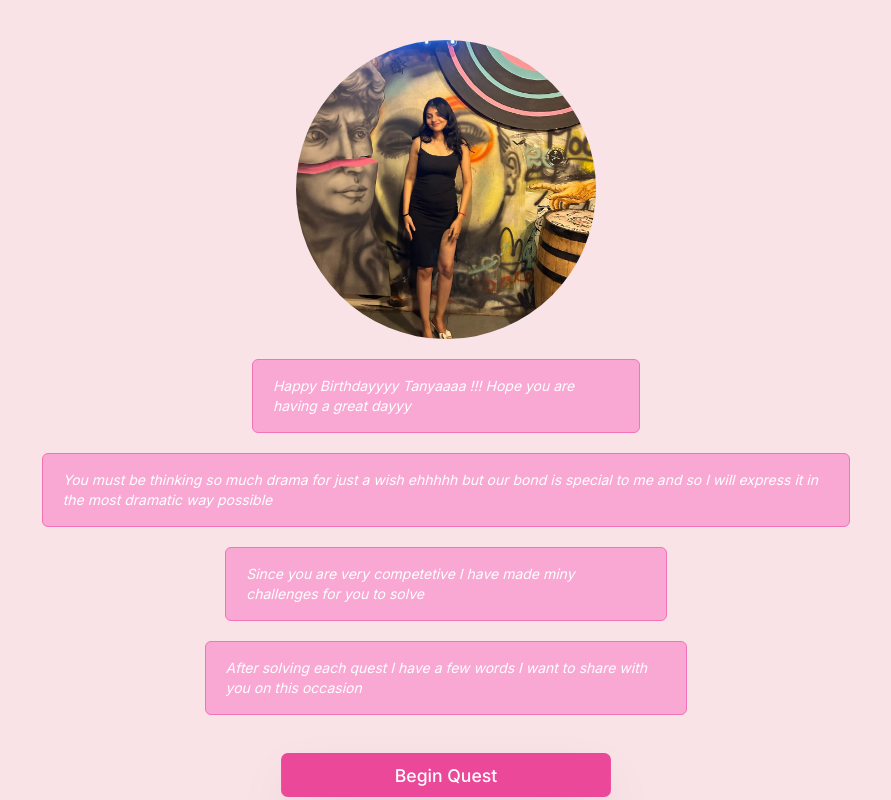
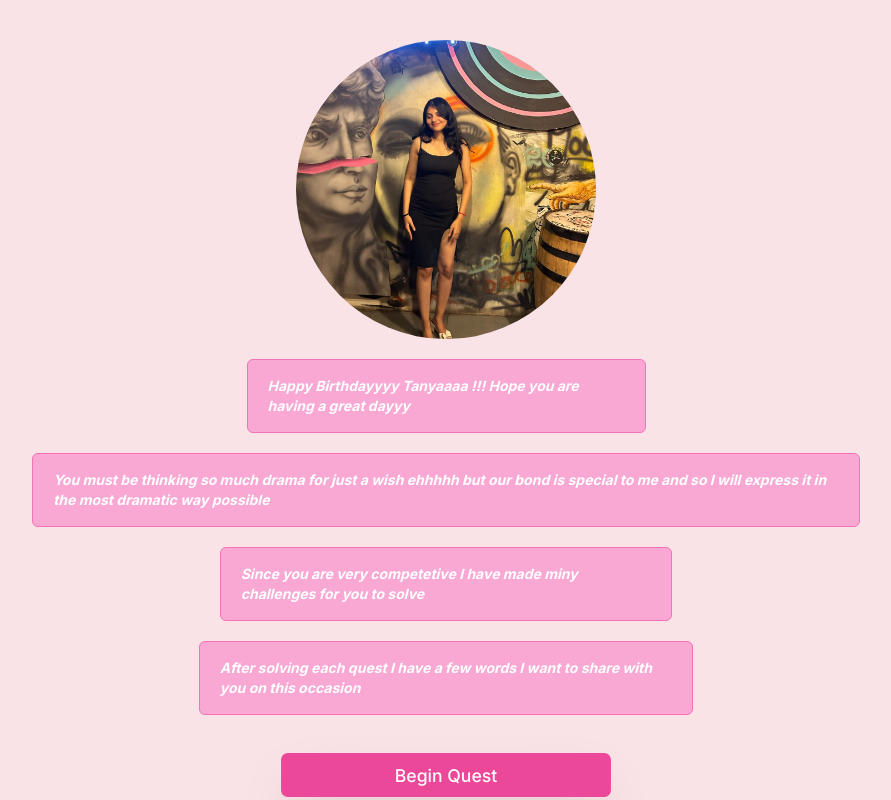
Before and after one commit to Par222/tanya, a Next.js app: page / in a window 1280 px wide. Shown: the whole page, without its empty margins (194-1085 px from the left). Built offline with nearby package versions, Linux system fonts and the light colour scheme.

Commit message:
added suspended cron

```diff
--- a/components/MessageBox.js
+++ b/components/MessageBox.js
@@ -2,7 +2,7 @@ const MessageBox = ({ msg, keyVal , msgClass}) => {
   return (
     <div
       key={keyVal}
-      className={`w-[80%] h-full justify-center text-sm border-[1.5px] border-pink-400  text-white rounded-md bg-pink-300 py-4 px-5 italic ${msgClass}`}
+      className={`w-[80%] h-full justify-center text-sm border-[1.5px] border-pink-400  font-bold text-white rounded-md bg-pink-300 py-4 px-5 italic ${msgClass}`}
     >
       {msg}
     </div>
```
